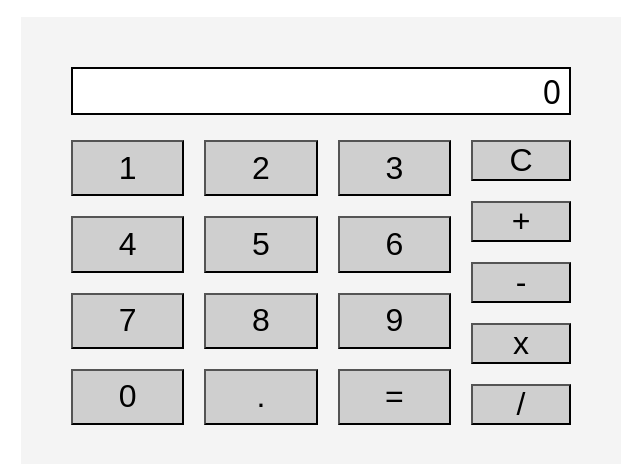
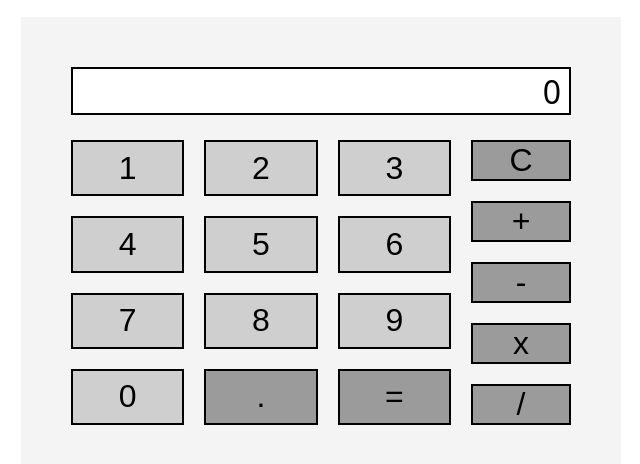
Before and after one commit to DavidStaus/odin-calculator, a plain HTML site: page index.html in a window 1280 px wide. Shown: the part 60-524 px from the top of the page, without its empty margins (319-959 px from the left). Drawn offline with Linux system fonts and the light colour scheme.

Commit message:
style buttons on click and press

```diff
--- a/index.html
+++ b/index.html
@@ -15,26 +15,26 @@
         </div>
         <div class="buttons">
             <div class="numbers btncontainer">
-                <button class="number" id="1">1</button>
-                <button class="number" id="2">2</button>
-                <button class="number" id="3">3</button>
-                <button class="number" id="4">4</button>
-                <button class="number" id="5">5</button>
-                <button class="number" id="6">6</button>
-                <button class="number" id="7">7</button>
-                <button class="number" id="8">8</button>
-                <button class="number" id="9">9</button>
-                <button class="number" id="0">0</button>
-                <button class="btn" id="dot">.</button>
-                <button class="btn" id="equal">=</button>
+                <button data-key='1' class="number" id="1">1</button>
+                <button data-key='2' class="number" id="2">2</button>
+                <button data-key='3' class="number" id="3">3</button>
+                <button data-key='4' class="number" id="4">4</button>
+                <button data-key='5' class="number" id="5">5</button>
+                <button data-key='6' class="number" id="6">6</button>
+                <button data-key='7' class="number" id="7">7</button>
+                <button data-key='8' class="number" id="8">8</button>
+                <button data-key='9' class="number" id="9">9</button>
+                <button data-key='0' class="number" id="0">0</button>
+                <button data-key=',' class="btn" id="dot">.</button>
+                <button data-key='Enter' class="btn" id="equal">=</button>
             </div>
             <div class="right btncontainer">
-                <button id="clear">C</button>
+                <button data-key='Delete' class="btn" id="clear">C</button>
                 <div class="operators btncontainer">
-                    <button class="operator" id="+">+</button>
-                    <button class="operator" id="-">-</button>
-                    <button class="operator" id="*">x</button>
-                    <button class="operator" id="/">/</button>
+                    <button data-key='+' class="operator" id="+">+</button>
+                    <button data-key='-' class="operator" id="-">-</button>
+                    <button data-key='*' class="operator" id="*">x</button>
+                    <button data-key='/' class="operator" id="/">/</button>
                 </div>
             </div>
         </div>
--- a/script.js
+++ b/script.js
@@ -128,6 +128,8 @@ const equal = document.querySelector('#equal');
 equal.addEventListener('click', calculate);
 
 window.addEventListener('keydown', (e) => {
+    if (e.repeat) return;
+
     if (e.key >= 0 && e.key <= 9) {
         if (displayValue === '0' || displayValue === 0) {
             displayValue = '';
@@ -152,5 +154,35 @@ window.addEventListener('keydown', (e) => {
     } else if (e.key === '.' || e.key === ',') {
         decimalDot.click()
     }
-    console.log(e);
+
+    const key = document.querySelector(`button[data-key="${e.key}"]`)
+    if (key) {
+        key.classList.add('pressed');
+    }
+
+    console.log(key);
 })
+
+// styling
+const allButtons = document.querySelectorAll('button');
+allButtons.forEach(button => {
+    button.addEventListener('mousedown', () => {
+        button.classList.add('pressed');
+    });
+
+    button.addEventListener('mouseup', () => {
+        button.classList.remove('pressed');
+    });
+
+    // Handle case when mouse leaves button while pressed
+    button.addEventListener('mouseleave', () => {
+        button.classList.remove('pressed');
+    });
+});
+
+window.addEventListener('keyup', (e) => {
+    const key = document.querySelector(`button[data-key="${e.key}"]`);
+    if (key) {
+        key.classList.remove('pressed');
+    }
+});
--- a/style.css
+++ b/style.css
@@ -3,6 +3,7 @@
     margin: 0;
     box-sizing: border-box;
 }
+
 
 :root {
     font-size: 16px;
@@ -60,8 +61,24 @@ h1 {
     flex: auto;
 }
 
+.btn,
+.operator {
+    background-color: #9b9b9b;
+}
+
 button {
     width: 100px;
     font-size: 2rem;
     background-color: #cfcfcf;
+    border: black 2px solid;
 }
+/*
+button:active {
+    background-color: rgb(140, 222, 255);
+    box-shadow: inset 2px 2px 10px rgb(94, 157, 182);
+} */
+
+.pressed {
+    background-color: rgb(140, 222, 255);
+    box-shadow: inset 2px 2px 10px rgb(94, 157, 182);
+}
```
